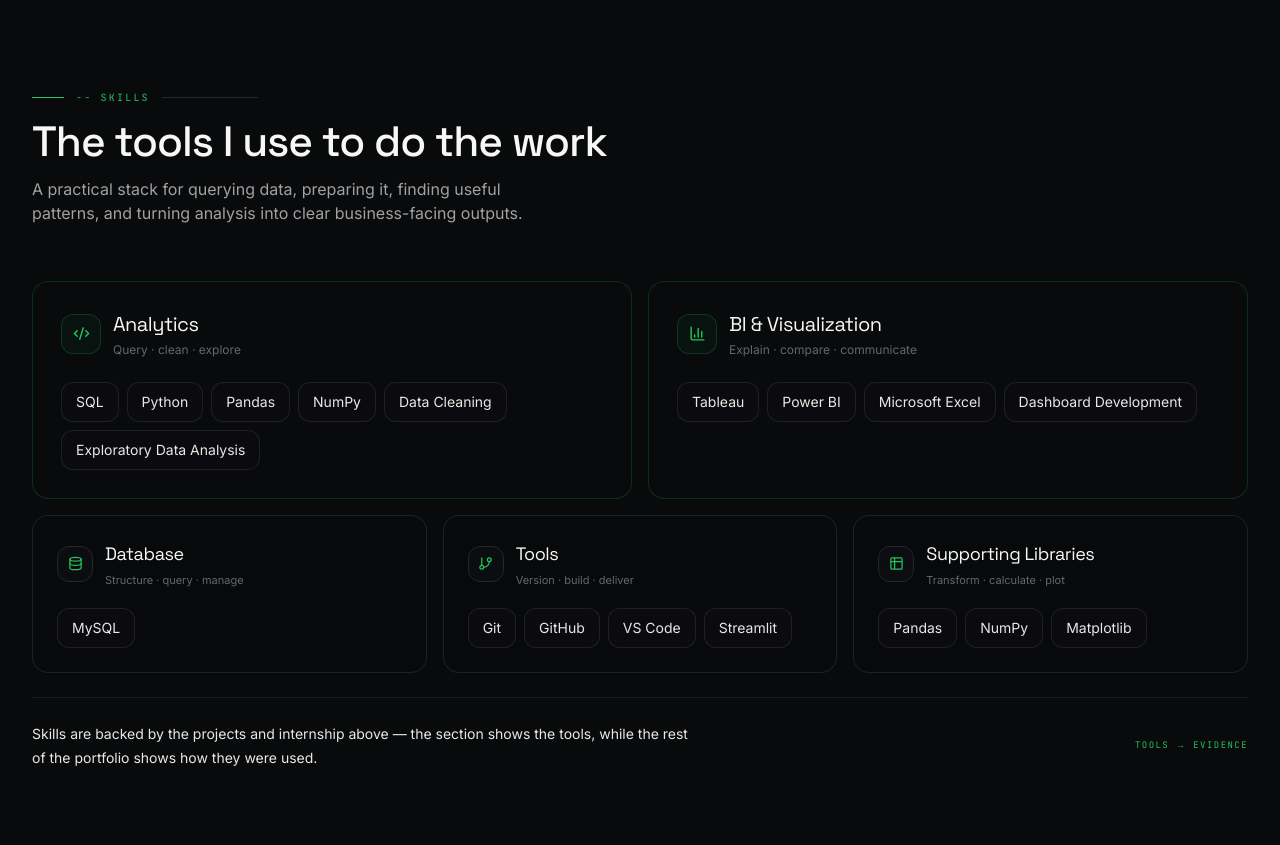
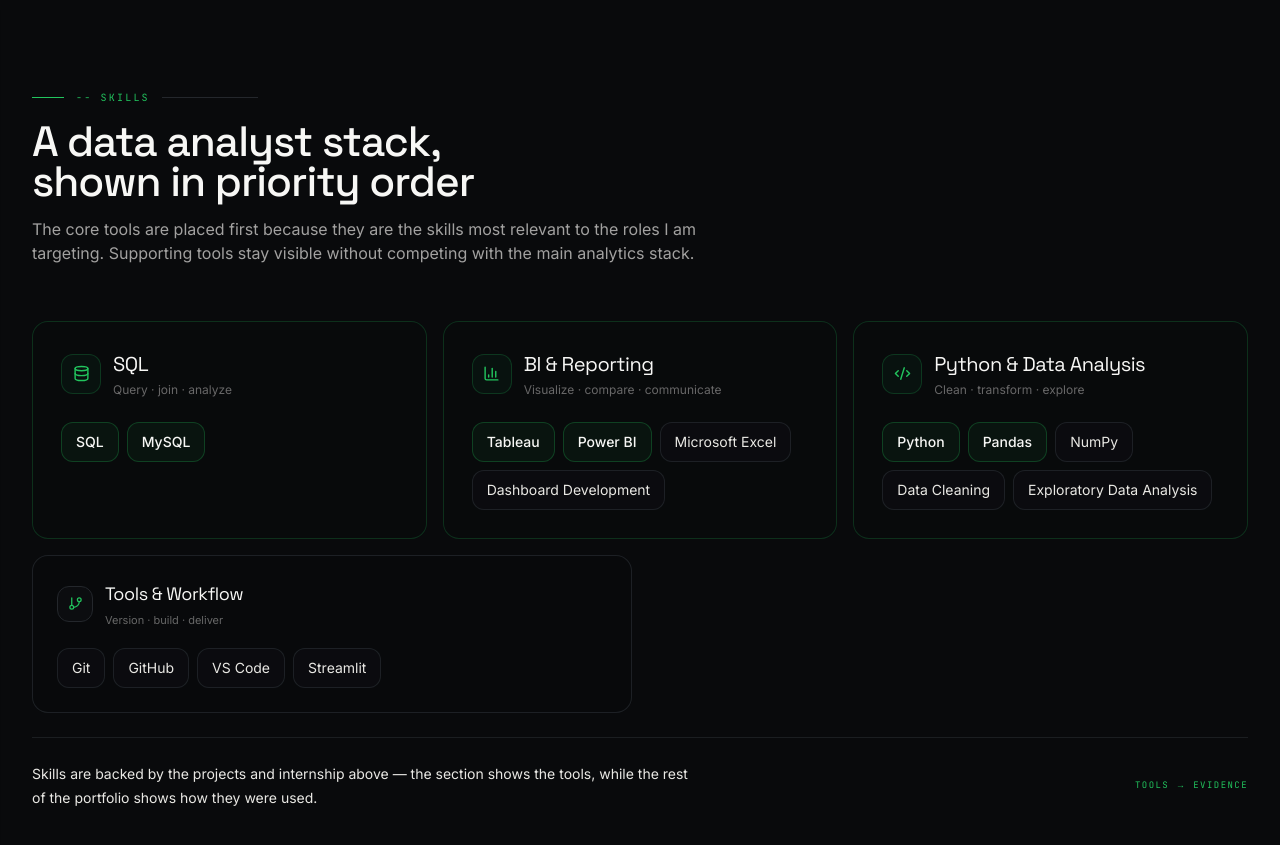
Before and after one commit to bhaskar-nb/portfolio, a Next.js app: page / in a window 1280 px wide. Shown: the part 8040-8885 px from the top of the page. Built offline with nearby package versions, Linux system fonts and the light colour scheme.

Commit message:
Restructure skills around Data Analyst priorities

```diff
--- a/components/Skills.tsx
+++ b/components/Skills.tsx
@@ -1,7 +1,7 @@
 "use client";
 
 import { motion } from "framer-motion";
-import { BarChart3, Code2, Database, GitBranch, Table2 } from "lucide-react";
+import { BarChart3, Code2, Database, GitBranch } from "lucide-react";
 import { skillGroups } from "@/lib/data";
 import SectionHeading from "@/components/SectionHeading";
 
@@ -9,50 +9,42 @@ const getSkills = (id: string) => skillGroups.find((group) => group.id === id)?.
 
 const sections = [
   {
-    id: "analytics",
-    title: "Analytics",
-    caption: "Query · clean · explore",
-    icon: Code2,
-    skills: getSkills("analysis").filter((s) => ["SQL", "Python", "Pandas", "NumPy", "Data Cleaning", "Exploratory Data Analysis"].includes(s)),
+    id: "sql",
+    title: "SQL",
+    caption: "Query · join · analyze",
+    icon: Database,
+    skills: ["SQL", "MySQL"],
     featured: true,
   },
   {
     id: "bi",
-    title: "BI & Visualization",
-    caption: "Explain · compare · communicate",
+    title: "BI & Reporting",
+    caption: "Visualize · compare · communicate",
     icon: BarChart3,
-    skills: getSkills("visualization").filter((s) => ["Tableau", "Power BI", "Microsoft Excel", "Dashboard Development"].includes(s)),
+    skills: ["Tableau", "Power BI", "Microsoft Excel", "Dashboard Development"],
     featured: true,
   },
   {
-    id: "database",
-    title: "Database",
-    caption: "Structure · query · manage",
-    icon: Database,
-    skills: getSkills("database"),
-    featured: false,
+    id: "python",
+    title: "Python & Data Analysis",
+    caption: "Clean · transform · explore",
+    icon: Code2,
+    skills: ["Python", "Pandas", "NumPy", "Data Cleaning", "Exploratory Data Analysis"],
+    featured: true,
   },
   {
-    id: "tools",
-    title: "Tools",
+    id: "workflow",
+    title: "Tools & Workflow",
     caption: "Version · build · deliver",
     icon: GitBranch,
-    skills: getSkills("workflow").filter((s) => ["Git", "GitHub", "VS Code", "Streamlit"].includes(s)),
-    featured: false,
-  },
-  {
-    id: "visualization-libs",
-    title: "Supporting Libraries",
-    caption: "Transform · calculate · plot",
-    icon: Table2,
-    skills: getSkills("analysis").filter((s) => ["Pandas", "NumPy"].includes(s)).concat(getSkills("visualization").filter((s) => s === "Matplotlib")),
+    skills: ["Git", "GitHub", "VS Code", "Streamlit"],
     featured: false,
   },
 ];
 
-function SkillPill({ skill }: { skill: string }) {
+function SkillPill({ skill, priority = false }: { skill: string; priority?: boolean }) {
   return (
-    <span className="inline-flex min-h-10 items-center rounded-xl border border-base-500/80 bg-base-700/45 px-3.5 py-2 text-sm text-ink-200 transition-colors duration-200 hover:border-gold/45 hover:bg-base-700/75">
+    <span className={`inline-flex min-h-10 items-center rounded-xl border px-3.5 py-2 text-sm transition-colors duration-200 hover:border-gold/45 hover:bg-base-700/75 ${priority ? "border-gold/25 bg-gold/[0.06] font-medium text-ink-100" : "border-base-500/80 bg-base-700/45 text-ink-200"}`}>
       {skill}
     </span>
   );
@@ -65,12 +57,12 @@ export default function Skills() {
       <div className="relative mx-auto max-w-7xl px-4 sm:px-6 lg:px-8">
         <SectionHeading
           eyebrow="-- skills"
-          title="The tools I use to do the work"
-          description="A practical stack for querying data, preparing it, finding useful patterns, and turning analysis into clear business-facing outputs."
+          title="A data analyst stack, shown in priority order"
+          description="The core tools are placed first because they are the skills most relevant to the roles I am targeting. Supporting tools stay visible without competing with the main analytics stack."
         />
 
-        <div className="mt-14 grid gap-4 lg:grid-cols-2">
-          {sections.slice(0, 2).map((section, index) => {
+        <div className="mt-14 grid gap-4 lg:grid-cols-3">
+          {sections.slice(0, 3).map((section, index) => {
             const Icon = section.icon;
             return (
               <motion.div
@@ -91,15 +83,15 @@ export default function Skills() {
                   </div>
                 </div>
                 <div className="mt-6 flex flex-wrap gap-2">
-                  {section.skills.map((skill) => <SkillPill key={skill} skill={skill} />)}
+                  {section.skills.map((skill, skillIndex) => <SkillPill key={skill} skill={skill} priority={skillIndex < 2} />)}
                 </div>
               </motion.div>
             );
           })}
         </div>
 
-        <div className="mt-4 grid gap-4 sm:grid-cols-3">
-          {sections.slice(2).map((section, index) => {
+        <div className="mt-4 grid gap-4 sm:grid-cols-2">
+          {sections.slice(3).map((section, index) => {
             const Icon = section.icon;
             return (
               <motion.div
```
